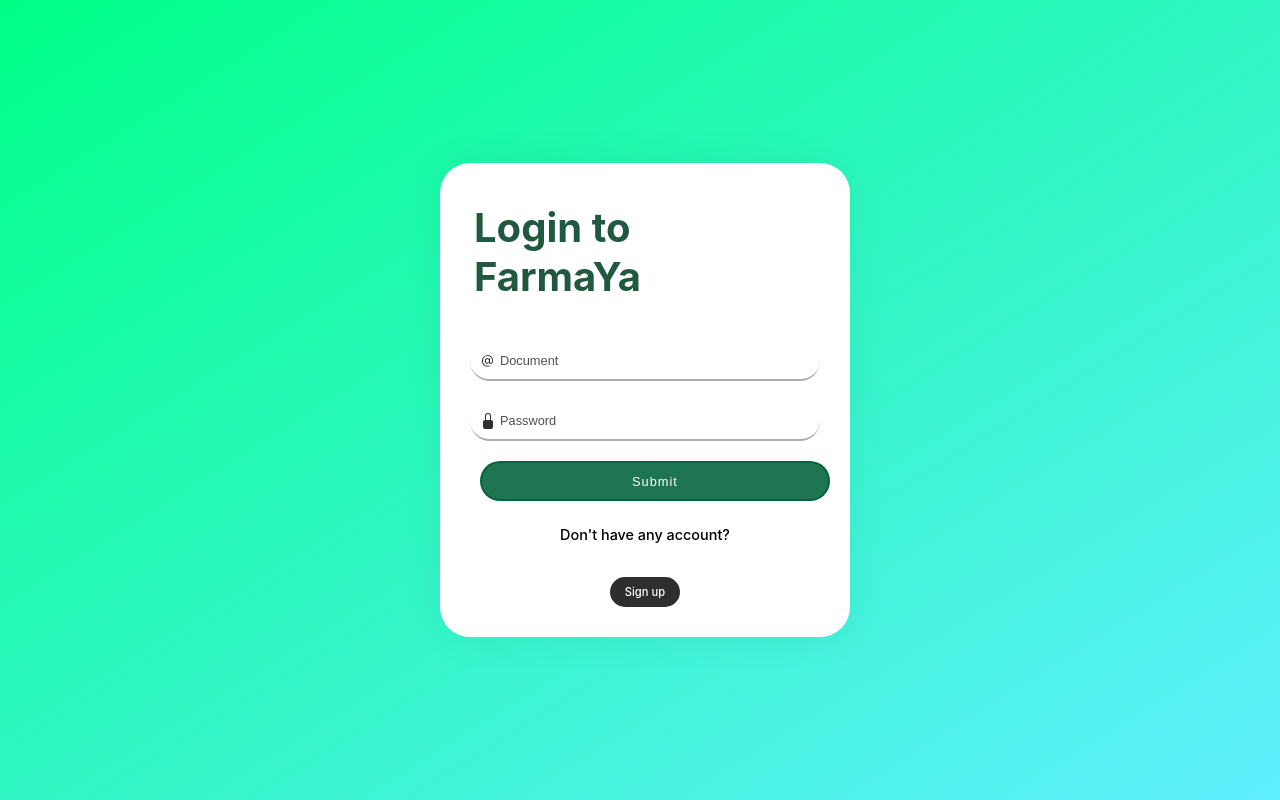
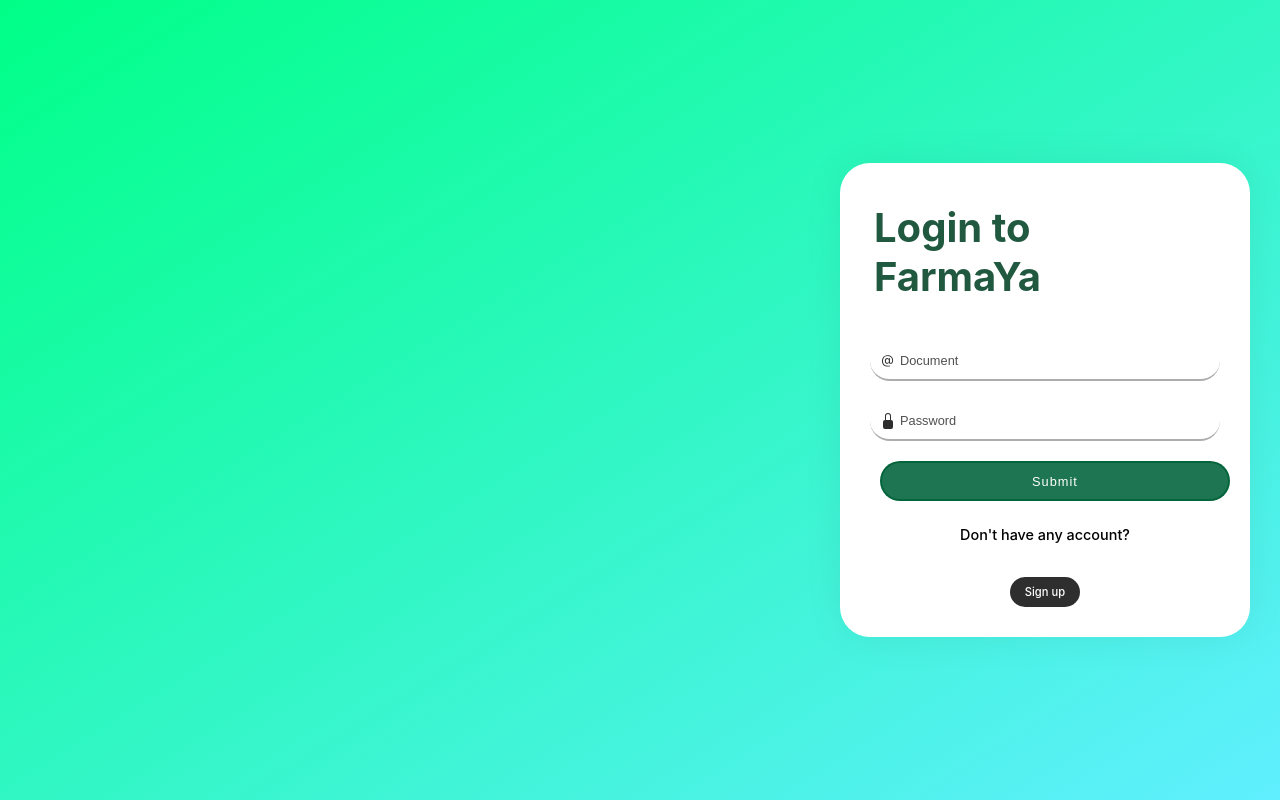
Before and after one commit to JessicaDMunozO/ieti-frontend, a React (Create React App) app in the folder farmaya-app/: page / in a window 1280 px wide. Shown: the top 800 px of the page. Built offline with nearby package versions, Linux system fonts and the light colour scheme.

Commit message:
corrección estilo app

```diff
--- a/farmaya-app/src/App.css
+++ b/farmaya-app/src/App.css
@@ -7,7 +7,7 @@
 }
 
 .bodyLogin {
-  margin-left: -200px;
+  margin-left: 200px;
   height: 100vh;
   display: flex;
   align-items: center;
```
